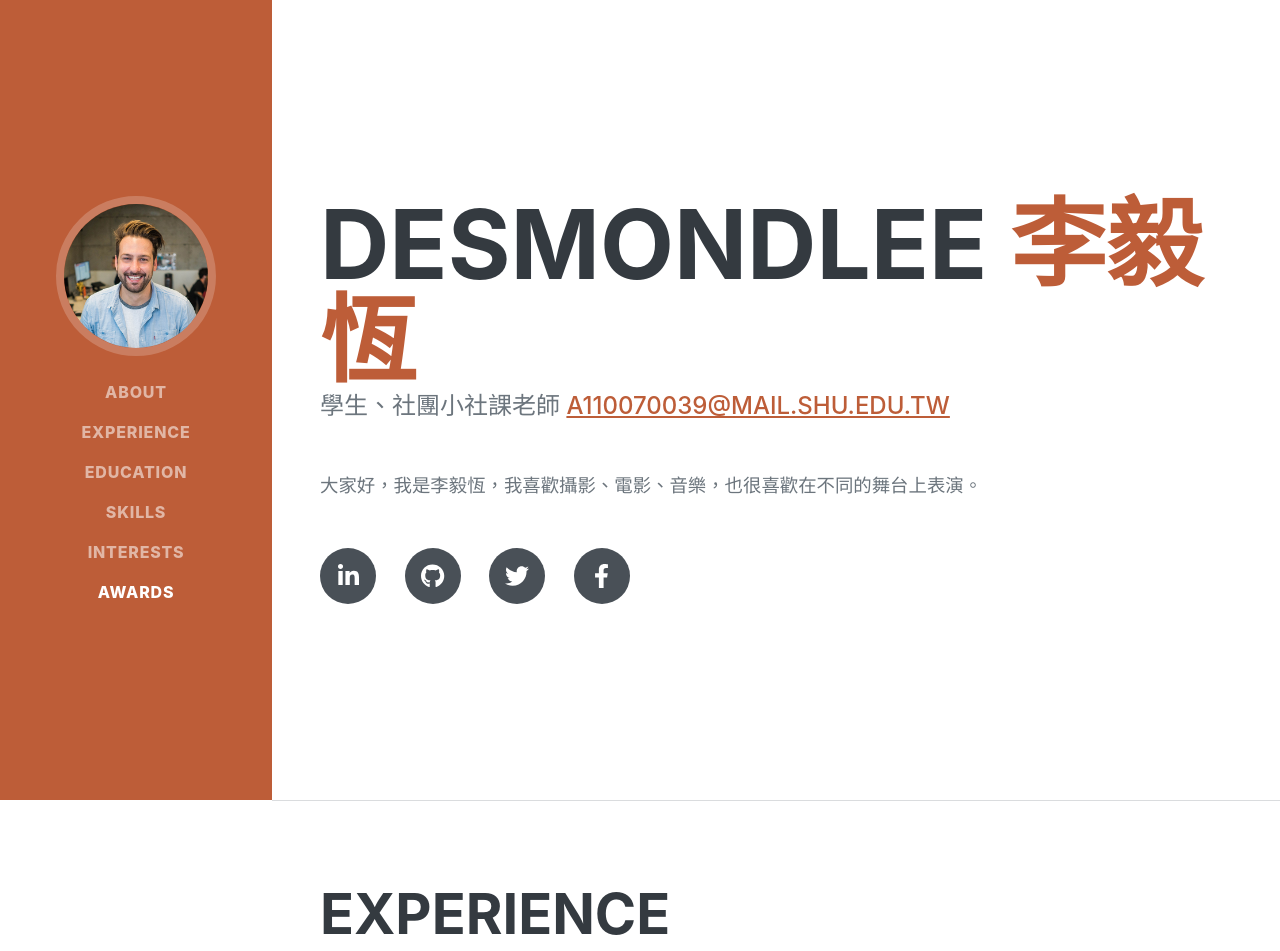
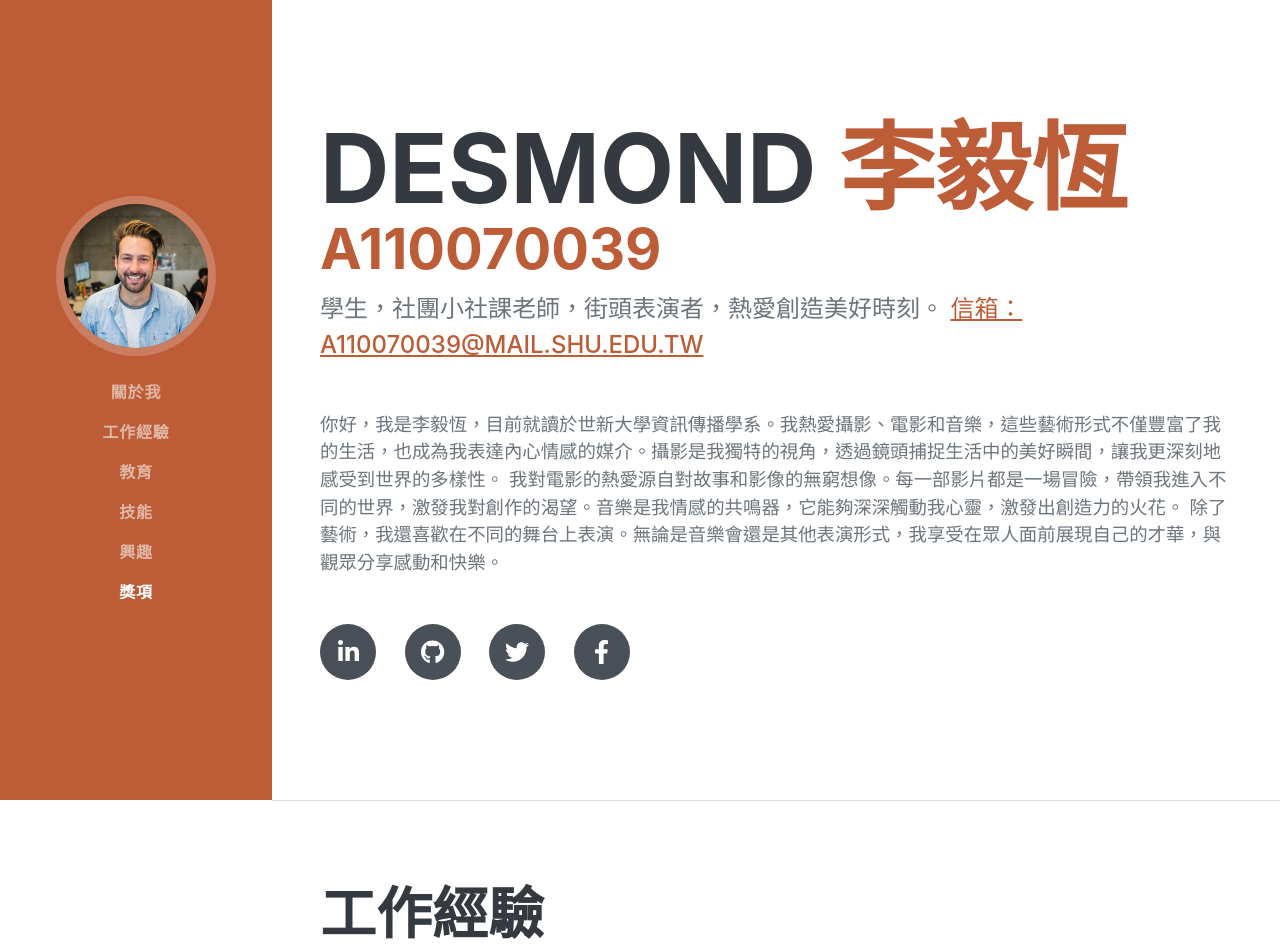
Before and after one commit to hanglnh/hanglnhclass.github.io, a plain HTML site: page index.html in a window 1280 px wide. Shown: the top 951 px of the page. Drawn offline with nearby package versions, Linux system fonts and the light colour scheme; a web font is replaced by a local one.

Commit message:
更改nav,h2

```diff
--- a/index.html
+++ b/index.html
@@ -19,35 +19,40 @@
         <!-- Navigation-->
         <nav class="navbar navbar-expand-lg navbar-dark bg-primary fixed-top" id="sideNav">
             <a class="navbar-brand js-scroll-trigger" href="#page-top">
-                <span class="d-block d-lg-none">Desmond Lee</span>
+                <span class="d-block d-lg-none">李毅恆的自我介紹</span>
                 <span class="d-none d-lg-block"><img class="img-fluid img-profile rounded-circle mx-auto mb-2" src="assets/img/profile.jpg" alt="..." /></span>
             </a>
             <button class="navbar-toggler" type="button" data-bs-toggle="collapse" data-bs-target="#navbarResponsive" aria-controls="navbarResponsive" aria-expanded="false" aria-label="Toggle navigation"><span class="navbar-toggler-icon"></span></button>
             <div class="collapse navbar-collapse" id="navbarResponsive">
                 <ul class="navbar-nav">
-                    <li class="nav-item"><a class="nav-link js-scroll-trigger" href="#about">About</a></li>
-                    <li class="nav-item"><a class="nav-link js-scroll-trigger" href="#experience">Experience</a></li>
-                    <li class="nav-item"><a class="nav-link js-scroll-trigger" href="#education">Education</a></li>
-                    <li class="nav-item"><a class="nav-link js-scroll-trigger" href="#skills">Skills</a></li>
-                    <li class="nav-item"><a class="nav-link js-scroll-trigger" href="#interests">Interests</a></li>
-                    <li class="nav-item"><a class="nav-link js-scroll-trigger" href="#awards">Awards</a></li>
+                    <li class="nav-item"><a class="nav-link js-scroll-trigger" href="#about">關於我</a></li>
+                    <li class="nav-item"><a class="nav-link js-scroll-trigger" href="#experience">工作經驗</a></li>
+                    <li class="nav-item"><a class="nav-link js-scroll-trigger" href="#education">教育</a></li>
+                    <li class="nav-item"><a class="nav-link js-scroll-trigger" href="#skills">技能</a></li>
+                    <li class="nav-item"><a class="nav-link js-scroll-trigger" href="#interests">興趣</a></li>
+                    <li class="nav-item"><a class="nav-link js-scroll-trigger" href="#awards">獎項</a></li>
                 </ul>
             </div>
         </nav>
         <!-- Page Content-->
         <div class="container-fluid p-0">
             <!-- About-->
-            <section class="resume-section" id="about">
+            <section class="resume-section" id="關於李毅恆">
                 <div class="resume-section-content">
                     <h1 class="mb-0">
-                        DesmondLee
+                        Desmond
                         <span class="text-primary">李毅恆</span>
                     </h1>
+                    <h2 class="text-primary">A110070039</h2>
                     <div class="subheading mb-5">
-                       學生、社團小社課老師
-                        <a href="mailto:a110070039@mail.shu.edu.tw">a110070039@mail.shu.edu.tw</a>
+                       學生，社團小社課老師，街頭表演者，熱愛創造美好時刻。
+                       <a href="mailto:a110070039@mail.shu.edu.tw">信箱：a110070039@mail.shu.edu.tw</a>
                     </div>
-                    <p class="lead mb-5">大家好，我是李毅恆，我喜歡攝影、電影、音樂，也很喜歡在不同的舞台上表演。</p>
+                    <p class="lead mb-5">你好，我是李毅恆，目前就讀於世新大學資訊傳播學系。我熱愛攝影、電影和音樂，這些藝術形式不僅豐富了我的生活，也成為我表達內心情感的媒介。攝影是我獨特的視角，透過鏡頭捕捉生活中的美好瞬間，讓我更深刻地感受到世界的多樣性。
+
+                        我對電影的熱愛源自對故事和影像的無窮想像。每一部影片都是一場冒險，帶領我進入不同的世界，激發我對創作的渴望。音樂是我情感的共鳴器，它能夠深深觸動我心靈，激發出創造力的火花。
+
+                        除了藝術，我還喜歡在不同的舞台上表演。無論是音樂會還是其他表演形式，我享受在眾人面前展現自己的才華，與觀眾分享感動和快樂。</p>
                     <div class="social-icons">
                         <a class="social-icon" href="#!"><i class="fab fa-linkedin-in"></i></a>
                         <a class="social-icon" href="#!"><i class="fab fa-github"></i></a>
@@ -60,7 +65,7 @@
             <!-- Experience-->
             <section class="resume-section" id="experience">
                 <div class="resume-section-content">
-                    <h2 class="mb-5">Experience</h2>
+                    <h2 class="mb-5">工作經驗</h2>
                     <div class="d-flex flex-column flex-md-row justify-content-between mb-5">
                         <div class="flex-grow-1">
                             <h3 class="mb-0">Senior Web Developer</h3>
@@ -99,7 +104,7 @@
             <!-- Education-->
             <section class="resume-section" id="education">
                 <div class="resume-section-content">
-                    <h2 class="mb-5">Education</h2>
+                    <h2 class="mb-5">教育</h2>
                     <div class="d-flex flex-column flex-md-row justify-content-between mb-5">
                         <div class="flex-grow-1">
                             <h3 class="mb-0">University of Colorado Boulder</h3>
@@ -123,7 +128,7 @@
             <!-- Skills-->
             <section class="resume-section" id="skills">
                 <div class="resume-section-content">
-                    <h2 class="mb-5">Skills</h2>
+                    <h2 class="mb-5">技能</h2>
                     <div class="subheading mb-3">Programming Languages & Tools</div>
                     <ul class="list-inline dev-icons">
                         <li class="list-inline-item"><i class="fab fa-html5"></i></li>
@@ -164,7 +169,7 @@
             <!-- Interests-->
             <section class="resume-section" id="interests">
                 <div class="resume-section-content">
-                    <h2 class="mb-5">Interests</h2>
+                    <h2 class="mb-5">興趣</h2>
                     <p>Apart from being a web developer, I enjoy most of my time being outdoors. In the winter, I am an avid skier and novice ice climber. During the warmer months here in Colorado, I enjoy mountain biking, free climbing, and kayaking.</p>
                     <p class="mb-0">When forced indoors, I follow a number of sci-fi and fantasy genre movies and television shows, I am an aspiring chef, and I spend a large amount of my free time exploring the latest technology advancements in the front-end web development world.</p>
                 </div>
@@ -173,7 +178,9 @@
             <!-- Awards-->
             <section class="resume-section" id="awards">
                 <div class="resume-section-content">
-                    <h2 class="mb-5">Awards & Certifications</h2>
+                    <h2 class="mb-5">獎項
+
+                    </h2>
                     <ul class="fa-ul mb-0">
                         <li>
                             <span class="fa-li"><i class="fas fa-trophy text-warning"></i></span>
```
